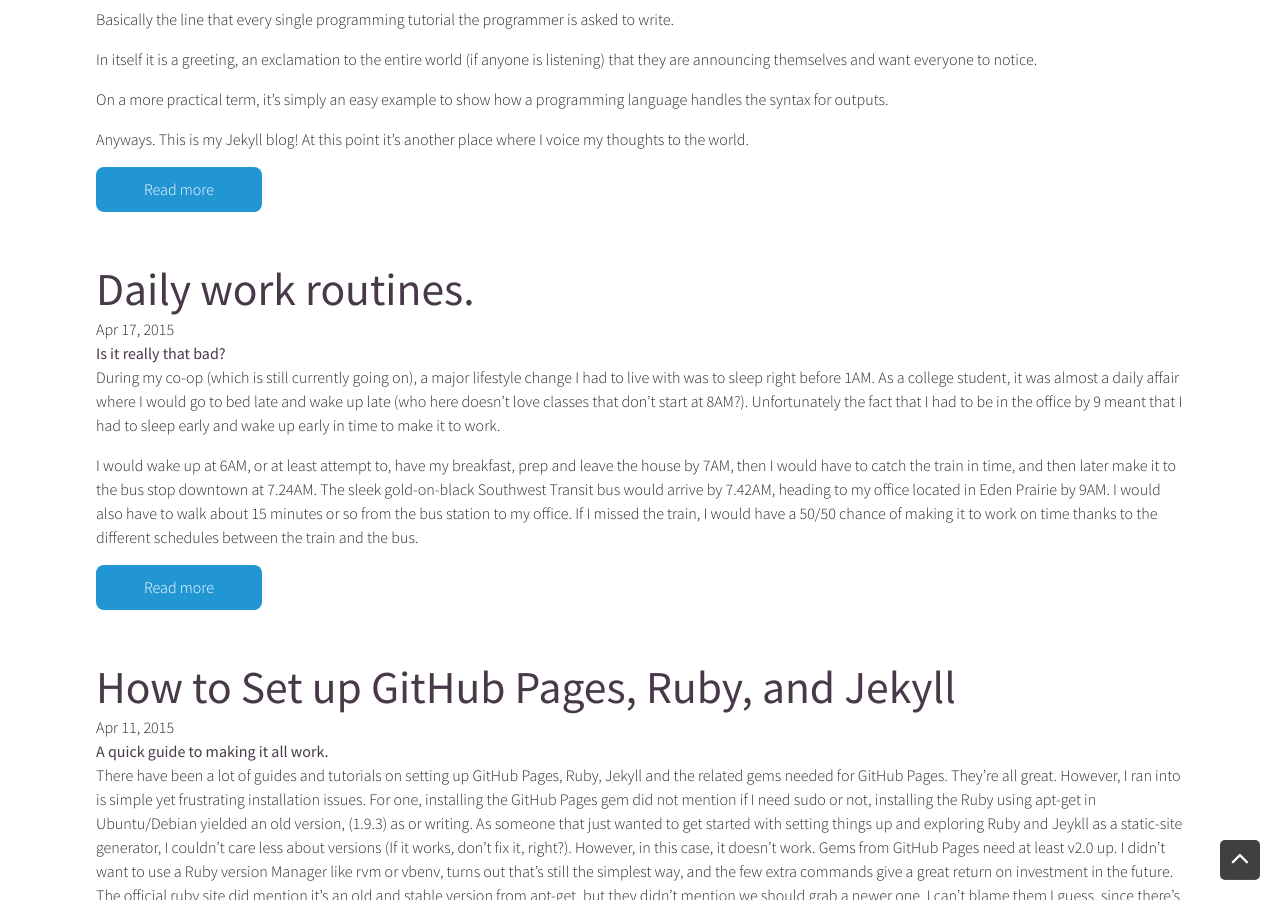
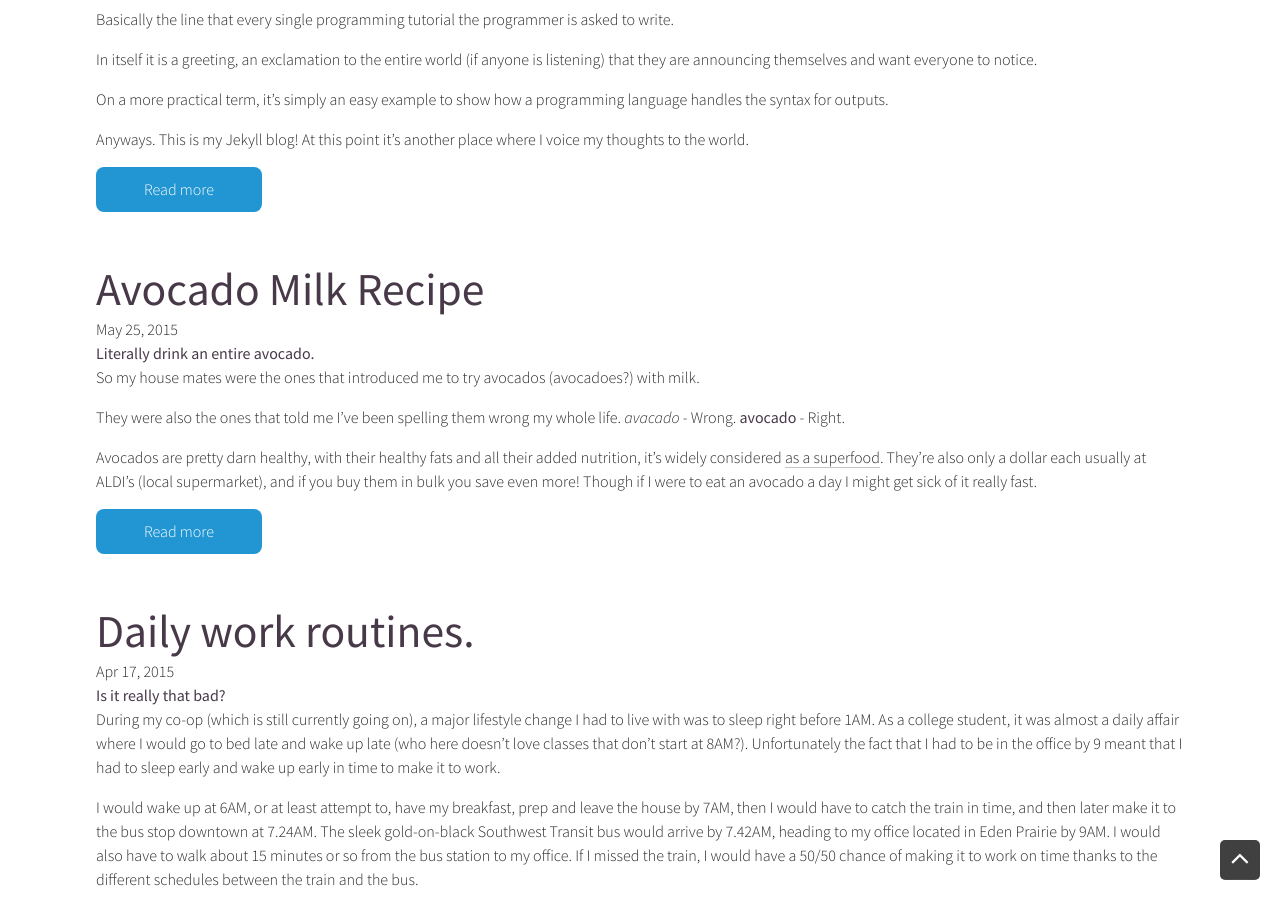
Before and after one commit to leewc/legacy, a Jekyll site: the page built from pages/post-dir/posts.html, in a window 1280 px wide and 900 px high, scrolled down 773 px. Built offline with Jekyll 4.4.1, drawn with Linux system fonts in a browser that asks for light colours; some of the changed lines change nothing that is shown.

Commit message:
Changed Permalinks to none (prettiest with no dates) new post for cooking

```diff
--- a/_config.yml
+++ b/_config.yml
@@ -25,7 +25,7 @@
 # Build settings
 markdown: kramdown
 highlighter: pygments
-permalink: pretty #removes the .html from link by making all posts have their own folder and named as index.html
+permalink: none # 'pretty keeps the dates', 'none' does not, both removes the .html from link by making all posts have their own folder and named as index.html
 
 kramdown:
     input: GFM
--- /dev/null
+++ b/_posts/cooking/2015-05-25-avocado-milk.md
@@ -0,0 +1,57 @@
+---
+title : Avocado Milk Recipe
+subtitle: Literally drink an entire avocado.
+date: 2015-05-25
+category: cooking
+layout : right-sidebar
+thumbnail: /cooking/avocado3.jpg
+---
+
+So my house mates were the ones that introduced me to try avocados (avocadoes?) with milk.
+
+They were also the ones that told me I've been spelling them wrong my whole life. *avacado* - Wrong. **avocado** - Right.
+
+Avocados are pretty darn healthy, with their healthy fats and all their added nutrition, it's widely considered [as a superfood](http://www.care2.com/greenliving/10-health-benefits-of-this-incredible-superfruit.html). They're also only a dollar each usually at ALDI's (local supermarket), and if you buy them in bulk you save even more! Though if I were to eat an avocado a day I might get sick of it really fast.
+
+<!-- more -->
+
+I felt that the avocado milk tasted good, but only with added honey, else it might feel a little 'buttery'. Here's a simple how-to on making avocado milk, serves 1.
+
+![Final Product](/assets/images/posts/cooking/avocado3.jpg){: .totem }
+
+You will need:
+- -1 Avocado (ripe, when soft as the label on my avocados always tell me)
+- -Milk (2% or whole, I live on 2% milk)
+- -Honey
+- -Blender
+
+Now I understand how some college students don't have and won't have a blender. I used to live in the residence halls (fancy-pants word for dorms with added perks) and would have never got myself a blender. Although we got this during Black Friday for $10 so keep your eyes open if you're in the market for one! I find a blender a good household investment because it's easy to make healthy drinks, pesto, and also mainly tasty shakes when the bunch of fruits you've bought are turning soft and squishy.
+
+# Step 1: Remove Avocado Skin and Cut into Chunks
+
+Use a knife to split it in half, and then a spoon to dig out the edible parts. Cut them up into small chunks or just toss it all into the blender, it should be soft enough for any blender to blend. No we won't be using the pit so don't go putting the pit into the blender as well, though you could totally try that and let me know how it goes.
+
+# Step 2: Add milk
+
+Pour milk in, the more the 'creamier' your drink will be. I put in about 1/4 cup of milk and it was a nice consistency, not too creamy or thick. You could also use plain water to dilute it without making it even more creamy but less thick. This is nice if you're not in the mood for more creaminess than the buttery avocado already offers.
+
+![Chunky](/assets/images/posts/cooking/avocado1.jpg){: .totem }
+
+# Step 3: Blend
+
+You don't really do work here, like I said this is a really simple recipe. Activate your blender skills and watch your blender slave for that drink. You might need to shake it a little to make sure all the bits of avocado get blended, unless you're a fan of chunky drinks. Optionally add some water or more milk to get the blending going.
+
+
+# Step 4 : Honey
+
+Pour out the liquid into a cup, and with a **plastic** spoon add a tablespoon of honey, to taste. I didn't blend honey with the avocado and milk in the blender because metal (unless silver or gold) based cutlery oxidizes the good enzymes in the honey. (OK, I tried fact checking this. I first heard about this from some guy that was trying to sell me and my family honey in Thailand, so much for credibility eh, and the Internet doesn't have credible sources on this so I won't reference, but no harm using a plastic spoon, right?)
+
+![Honey](/assets/images/posts/cooking/avocado2.jpg){: .totem }
+
+# Step 5: Ice
+
+Add some ice in and stir it all up for a refreshing cool drink. If your blender can obliterate ice then add ice in step 3 and you got a nice smoothie. Shake it up instead if you're a shaken-not-stirred kind of person.
+
+# Optional
+
+Add a frozen/normal banana, or some other kind of fruit, be creative and improvise! I've tried adding blue berries once and the resulting drink didn't look too appetizing so maybe fruits that don't stain.
```
Also changed, not shown: pages/resume.md (+1 -1 lines), assets/images/posts/cooking/avocado1.jpg (added), assets/images/posts/cooking/avocado2.jpg (added), assets/images/posts/cooking/avocado3.jpg (added).
